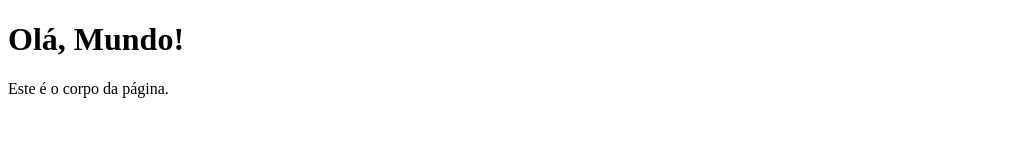
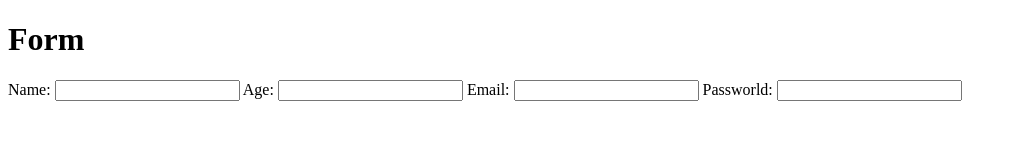
Before and after one commit to FelipeBarrosn/DESENVOLVIMENTO-DE-SISTEMAS-PARA-WEB, a plain HTML site: page index.html in a window 1280 px wide. Shown: the whole page, without its empty margins (0-1017 px from the left). Drawn offline with Linux system fonts and the light colour scheme.

Commit message:
feat - Form creation

```diff
--- a/index.html
+++ b/index.html
@@ -2,10 +2,22 @@
 <html lang="pt-BR">
   <head>
     <meta charset="UTF-8">
-    <title>Título da Página</title>
+    <title>Form</title>
   </head>
   <body>
-    <h1>Olá, Mundo!</h1>
-    <p>Este é o corpo da página.</p>
+   <h1>Form</h1>
+    <form>
+        <label for="name">Name:</label>
+        <input type"text" id="name" name="name">
+
+        <label for="age">Age:</label>
+        <input type"number" id="age" name="age">
+
+        <label for="email">Email:</label>
+        <input type"email" id="email" name="email">
+
+        <label for="passworld">Passworld:</label>
+        <input type"passworld" id="passworld" name="passworld">
+    </form>
   </body>
 </html>
```
